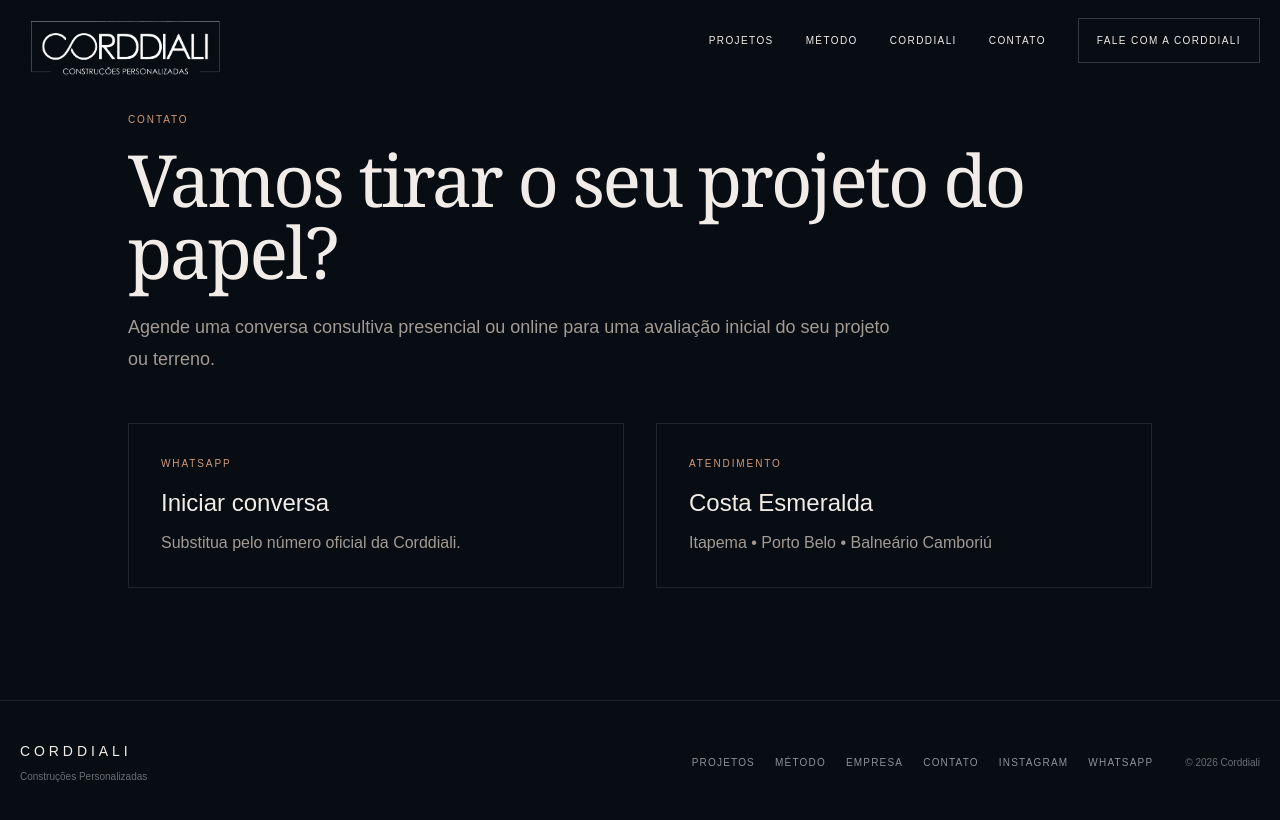
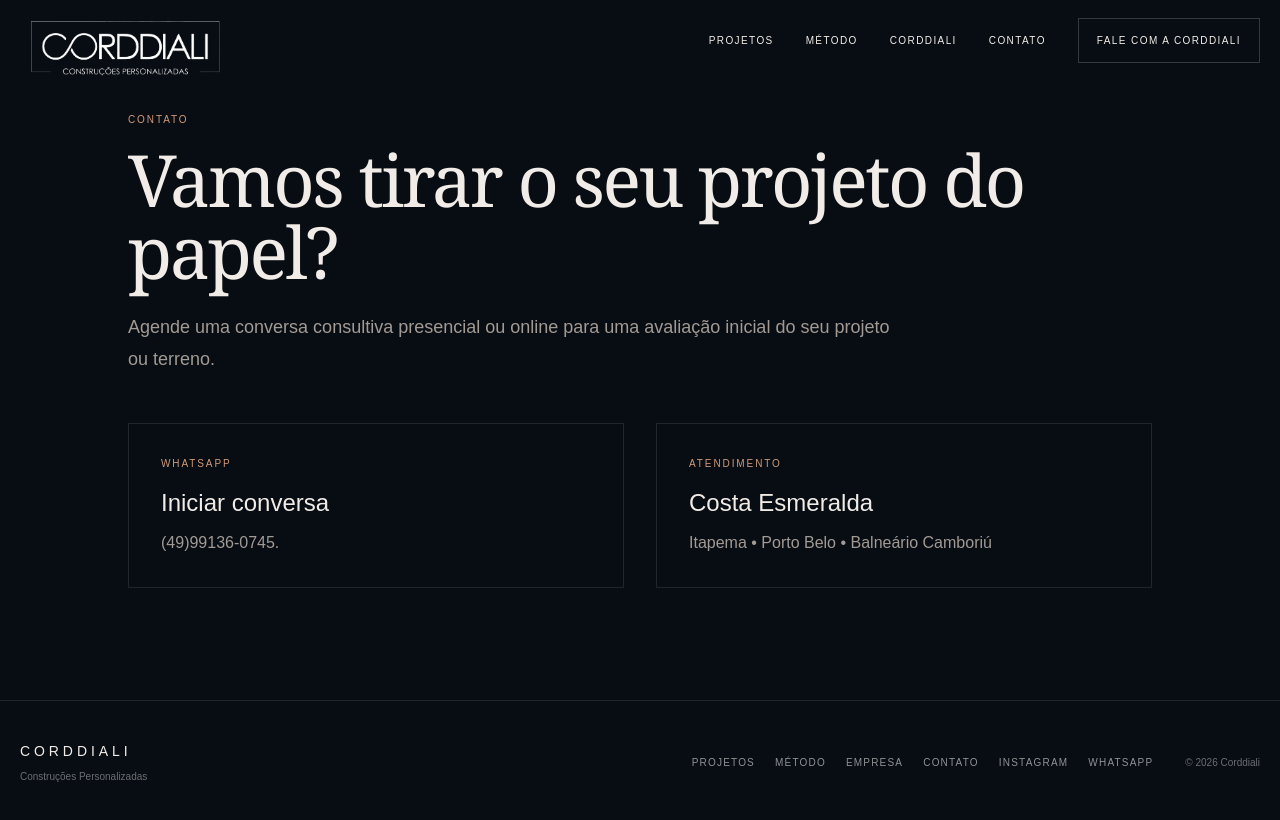
Before and after one commit to andradeitalo4008-ui/corddiali, a Next.js app: page /contato in a window 1280 px wide. Shown: the top 820 px of the page. Built offline with nearby package versions, Linux system fonts and the light colour scheme.

Commit message:
Update page.tsx

```diff
--- a/app/contato/page.tsx
+++ b/app/contato/page.tsx
@@ -19,7 +19,7 @@ export default function Contato() {
             <a className="border border-white/10 p-8 hover:border-copper transition" href="https://wa.me/5549991360745">
               <div className="eyebrow">WhatsApp</div>
               <div className="text-2xl mt-4">Iniciar conversa</div>
-              <p className="muted mt-3">Substitua pelo número oficial da Corddiali.</p>
+              <p className="muted mt-3">(49)99136-0745.</p>
             </a>
 
             <div className="border border-white/10 p-8">
```
